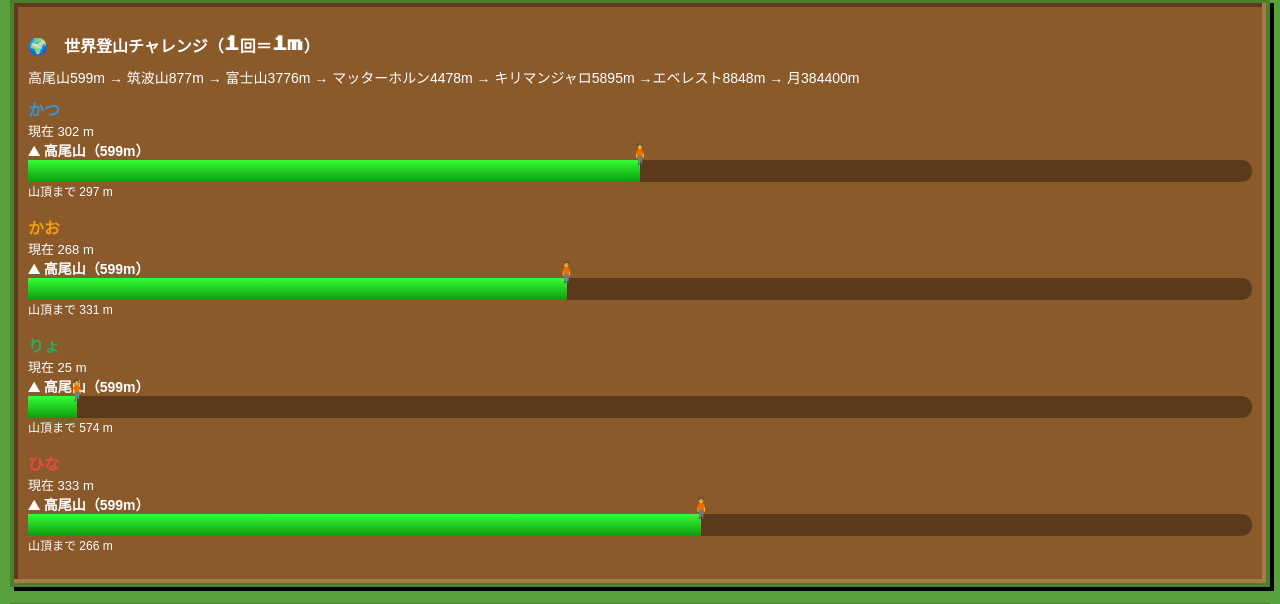
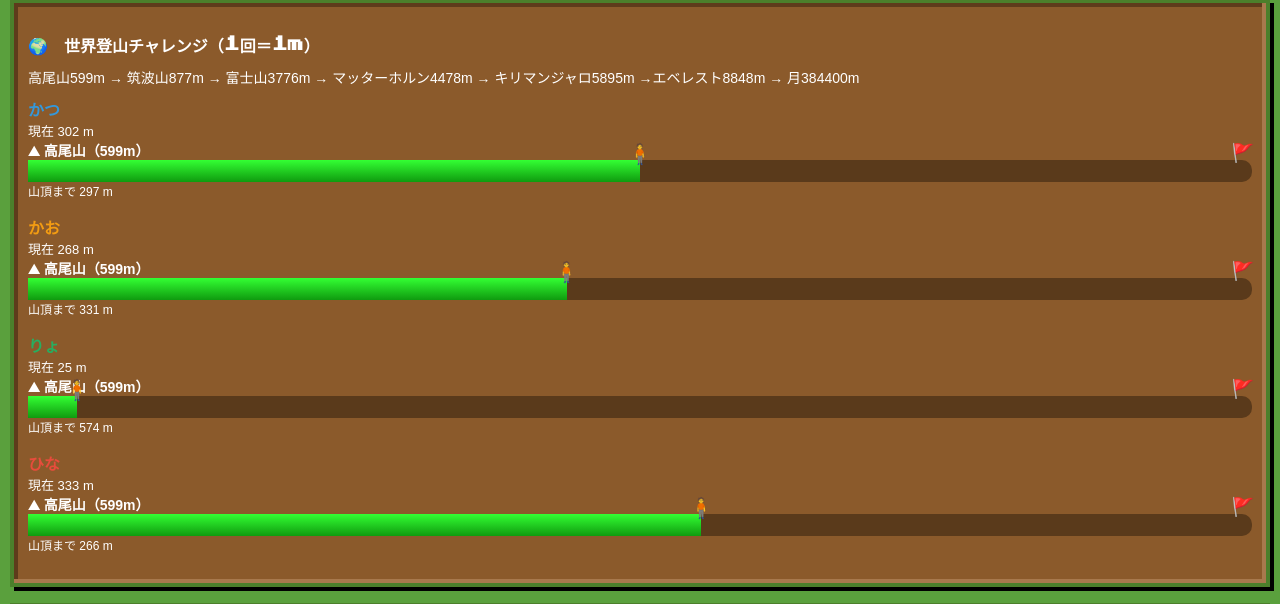
Before and after one commit to kmizuno0417-boop/family-workout-app, a Flask app: page / in a window 1280 px wide. Shown: the part 2196-2800 px from the top of the page. Run offline with Flask 3, Linux system fonts and the light colour scheme; data comes from the database, SQL or seed files in the repository; some web fonts are replaced.

Commit message:
mountainbar_add

```diff
--- a/templates/index.html
+++ b/templates/index.html
@@ -185,6 +185,13 @@ top:-18px;
 font-size:20px;
 transform:translateX(-50%);
 transition:left 1s ease-out;
+}
+
+.flag{
+position:absolute;
+right:-2px;
+top:-18px;
+font-size:18px;
 }
 
 /* レベルゲージ */
@@ -453,6 +460,10 @@ style="left:{{m.progress}}%">
 🧍
 </div>
 
+<div class="flag">
+🚩
+</div>
+
 </div>
 
 {% if m.remaining > 0 %}
```
